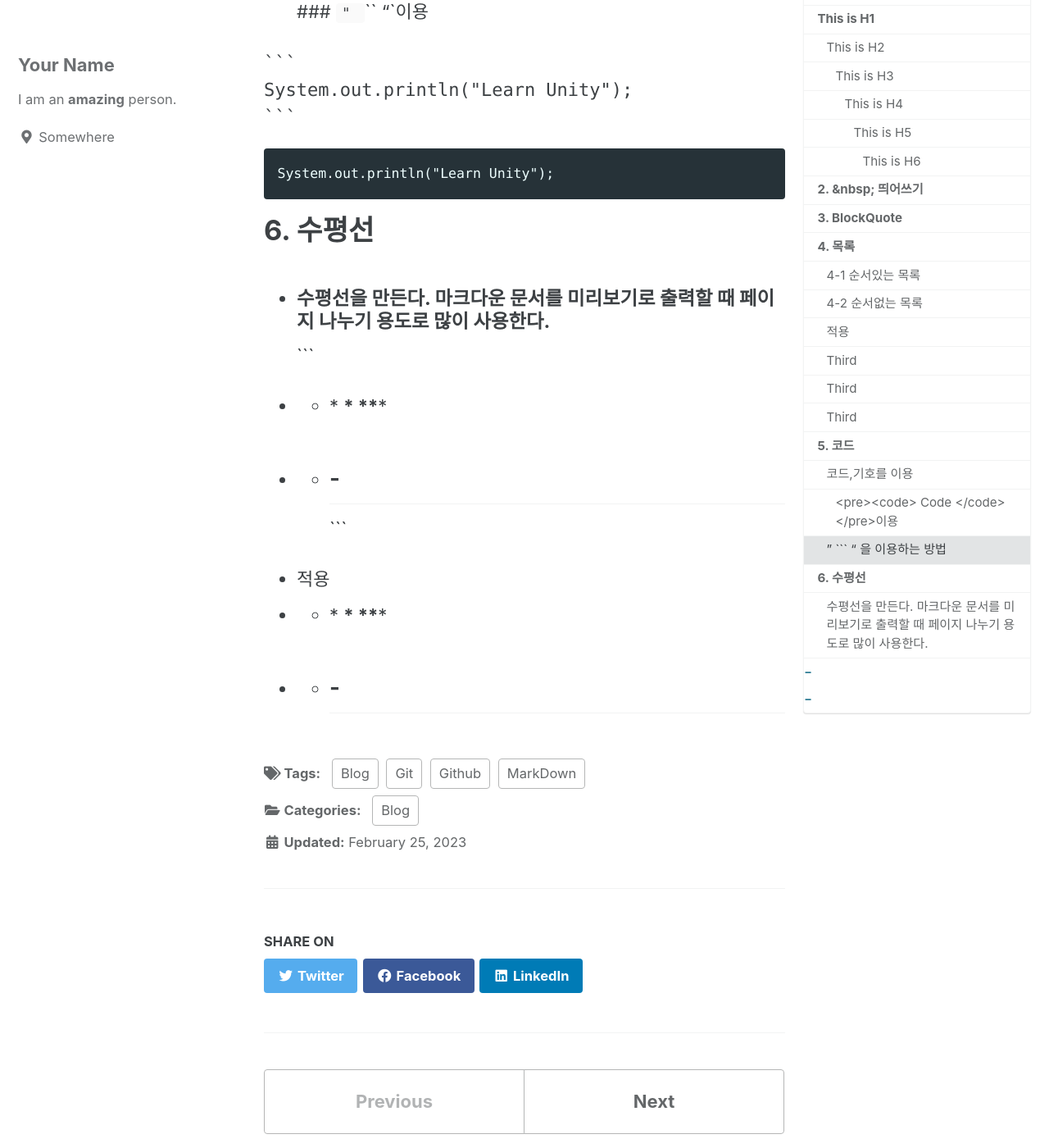
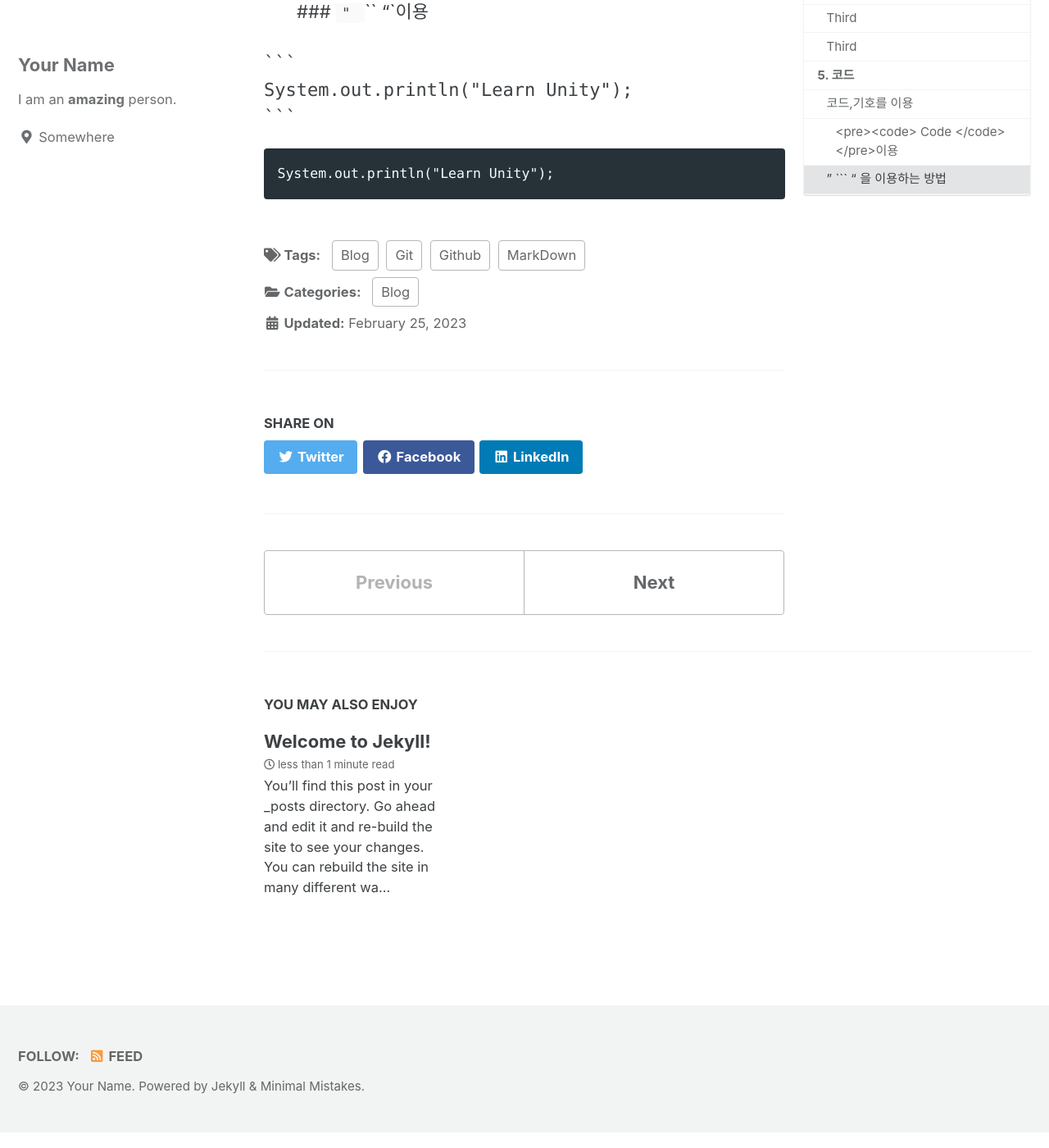
Before and after one commit to levell1/ioremove, a Jekyll site: the page built from _posts/2023-02-25-First.md, in a window 1280 px wide and 1400 px high, scrolled down 5925 px. Shown: the whole window at 82% size. Built offline with Jekyll 4.4.1, drawn with Linux system fonts in a browser that asks for light colours; cached includes are drawn as plain includes.

Commit message:
Update 2023-02-25-First.md

````diff
--- a/_posts/2023-02-25-First.md
+++ b/_posts/2023-02-25-First.md
@@ -180,21 +180,3 @@ System.out.println("Learn Unity");
 ```
 System.out.println("Learn Unity");
 ```
-
-
-# 6. 수평선
-* ####  수평선을 만든다. 마크다운 문서를 미리보기로 출력할 때 페이지 나누기 용도로 많이 사용한다.
-```
-* * *
-***
-*****
-- - -
---------------
-```
-
-* 적용
-* * *
-***
-*****
-- - -
---------------
````
